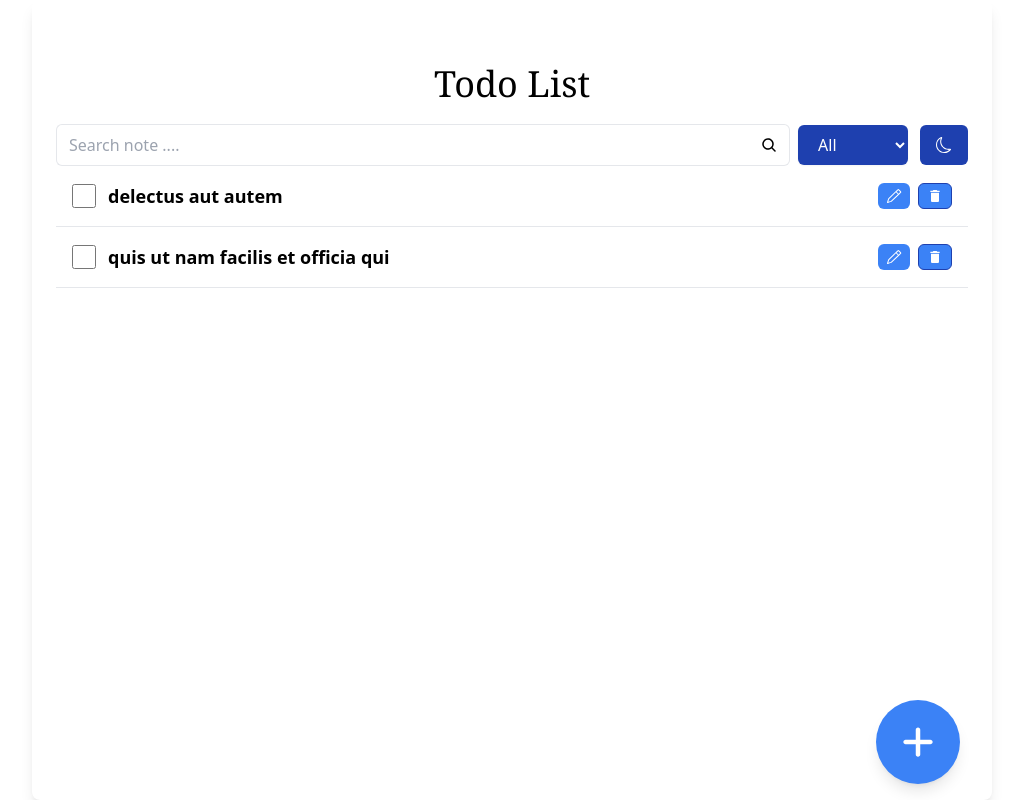
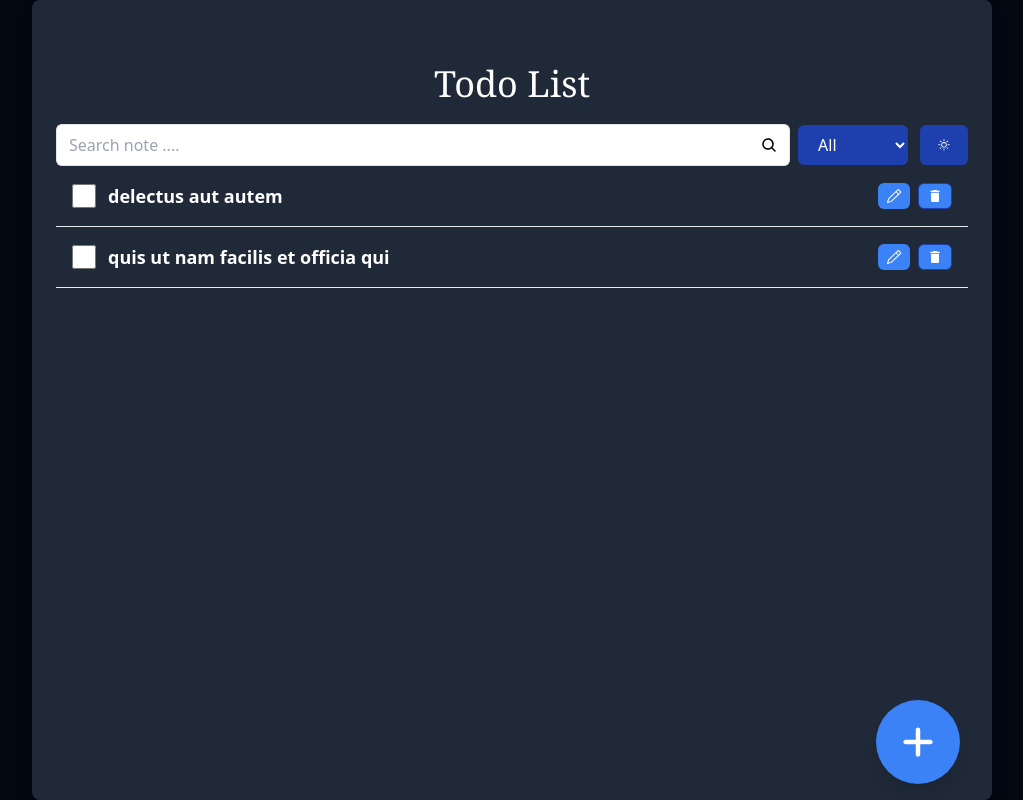
Before and after one commit to shadabkhan16/todo, a React (Vite) app: page / in a window 1280 px wide. Both pictures are taken after a click on the button 1072 px from the left and 145 px from the top of the page. Shown: the whole page, without its empty margins (128-1151 px from the left). Built offline with nearby package versions, Linux system fonts and the light colour scheme.

Commit message:
dark theme config

```diff
--- a/src/App.jsx
+++ b/src/App.jsx
@@ -1,16 +1,14 @@
+import { useSelector } from "react-redux"
 import TodoList from "./components/TodoList"
 
 
 function App() {
+  const theme = useSelector((state) => state.theme.theme)
 
   return (
-    <>
-
-
+    <div className={`${theme === "dark" ? "bg-gray-950" : "bg-white"}`}>
       <TodoList />
-
-
-    </>
+    </div>
   )
 }
 
--- a/src/components/AddTodo.jsx
+++ b/src/components/AddTodo.jsx
@@ -1,6 +1,6 @@
 import { FaPlus } from "react-icons/fa6";
 import { useState } from "react";
-import { useDispatch } from "react-redux";
+import { useDispatch, useSelector } from "react-redux";
 import { addTodo } from "../redux/todoSlice";
 
 const AddTodo = () => {
@@ -8,6 +8,7 @@ const AddTodo = () => {
     const [newNote, setNewNote] = useState("")
 
     const dispatch = useDispatch()
+    const theme = useSelector(state => state.theme.theme)
 
 
     const togglePopup = () => {
@@ -34,8 +35,8 @@ const AddTodo = () => {
             </button>
             {isOpen && (
                 <div className="fixed inset-0 bg-black bg-opacity-50 flex items-center justify-center">
-                    <div className="bg-white p-6 rounded-lg shadow-lg max-w-sm w-full">
-                        <h2 className="text-xl font-semibold mb-4 text-center">NEW NOTE</h2>
+                    <div className={`p-6 rounded-lg shadow-lg max-w-sm w-full ${theme === "dark" ? "bg-slate-900" : "bg-white"}`}>
+                        <h2 className={`text-xl font-semibold mb-4 text-center ${theme === "dark" ? "text-white" : "text-black"}`}>NEW NOTE</h2>
                         <form onSubmit={handleSubmit}>
                             <label className="block mb-2">
 
--- a/src/components/TodoItem.jsx
+++ b/src/components/TodoItem.jsx
@@ -1,6 +1,6 @@
 /* eslint-disable react/prop-types */
 import { useState } from "react";
-import { useDispatch } from "react-redux";
+import { useDispatch, useSelector } from "react-redux";
 import { toggleTodo, removeTodo, updateTodo } from "../redux/todoSlice";
 import { GoPencil } from "react-icons/go";
 import { MdDelete } from "react-icons/md";
@@ -9,6 +9,7 @@ const TodoItem = ({ note }) => {
     const [isEditing, setIsEditing] = useState(false);
     const [editValue, setEditValue] = useState(note.title); // Local state to hold the new title
     const dispatch = useDispatch();
+    const theme = useSelector((state) => state.theme.theme);
 
     const handleToggle = () => {
         dispatch(toggleTodo(note.id));  // Toggle isDone
@@ -51,7 +52,7 @@ const TodoItem = ({ note }) => {
                         className="text-lg font-bold border border-gray-300 rounded px-2 py-1"
                     />
                 ) : (
-                    <span className={`${note.isDone ? 'line-through text-gray-500' : 'text-black'} text-lg font-bold`}>
+                    <span className={`${note.isDone ? 'line-through text-gray-500' : 'text-black'} text-lg font-bold ${theme === "dark" ? "text-white" : "text-black"}`}>
                         {note.title}
                     </span>
                 )}
--- a/src/components/TodoList.jsx
+++ b/src/components/TodoList.jsx
@@ -6,6 +6,8 @@ import TodoItem from './TodoItem';
 import { useDispatch, useSelector } from 'react-redux';
 import notfound from "../assets/notfound.png"
 import { setSearchQuery, setFilter } from '../redux/todoSlice';
+import { toggleTheme } from '../redux/themeSlice';
+import { WiDaySunny } from "react-icons/wi";
 
 const TodoList = () => {
     const [task, setTask] = useState('');
@@ -17,7 +19,19 @@ const TodoList = () => {
     const searchQuery = useSelector((state) => state.todo.searchQuery)
     const dropDownFilter = useSelector((state) => state.todo.dropDownFilter)
 
+    const theme = useSelector((state) => state.theme.theme);
 
+
+    const handleThemeToggle = () => {
+        dispatch(toggleTheme());
+    };
+
+    // Update Tailwind's dark mode class
+    if (theme === 'dark') {
+        document.documentElement.classList.add('dark');
+    } else {
+        document.documentElement.classList.remove('dark');
+    }
 
 
     const handleChange = (event) => {
@@ -54,8 +68,8 @@ const TodoList = () => {
 
 
     return (
-        <div className="  min-h-screen bg-white p-6 rounded-lg shadow-lg w-3/4 mx-auto relative">
-            <h1 className="text-center text-4xl font-serif mt-10 mb-5">Todo List</h1>
+        <div className="  min-h-screen bg-white p-6 rounded-lg shadow-lg w-3/4 mx-auto relative dark:bg-gray-800 ">
+            <h1 className="text-center text-4xl font-serif mt-10 mb-5 dark:text-white">Todo List</h1>
             <div className="w-full ">
                 <div className="flex  items-center">
                     <input
@@ -84,10 +98,14 @@ const TodoList = () => {
                             <option value="Incomplete">Incomplete</option>
                         </select>
                     </div>
-                    <button className="bg-blue-800 text-white ml-5 px-4 py-3 rounded-md">
-                        <BsMoon />
-
-                    </button>
+                    {
+                        theme === "dark" ? <button onClick={handleThemeToggle} className="bg-blue-800 text-white ml-5 px-4 py-3 rounded-md">
+                            <WiDaySunny />
+                        </button> :
+                            <button onClick={handleThemeToggle} className="bg-blue-800 text-white ml-5 px-4 py-3 rounded-md">
+                                <BsMoon />
+                            </button>
+                    }
                 </div>
             </div>
             <AddTodo />
--- a/src/redux/store.js
+++ b/src/redux/store.js
@@ -1,9 +1,11 @@
 import { configureStore } from "@reduxjs/toolkit";
 import todoSlice from "./todoSlice";
+import themeSlice from "./themeSlice";
 
 const store = configureStore({
   reducer: {
     todo: todoSlice,
+    theme: themeSlice,
   },
 });
 
--- /dev/null
+++ b/src/redux/themeSlice.js
@@ -0,0 +1,24 @@
+import { createSlice } from "@reduxjs/toolkit";
+
+const initialState = {
+  theme: localStorage.getItem("theme") || "light",
+};
+
+const themeSlice = createSlice({
+  name: "theme",
+  initialState,
+  reducers: {
+    toggleTheme: (state) => {
+      state.theme = state.theme === "light" ? "dark" : "light";
+      localStorage.setItem("theme", state.theme); // Persist theme to localStorage
+    },
+    setTheme: (state, action) => {
+      state.theme = action.payload;
+      localStorage.setItem("theme", state.theme);
+    },
+  },
+});
+
+export const { toggleTheme, setTheme } = themeSlice.actions;
+
+export default themeSlice.reducer;
--- a/tailwind.config.js
+++ b/tailwind.config.js
@@ -1,6 +1,7 @@
 /** @type {import('tailwindcss').Config} */
 export default {
   content: ["./index.html", "./src/**/*.{js,ts,jsx,tsx}"],
+  darkMode: "class",
   theme: {
     extend: {},
   },
```
